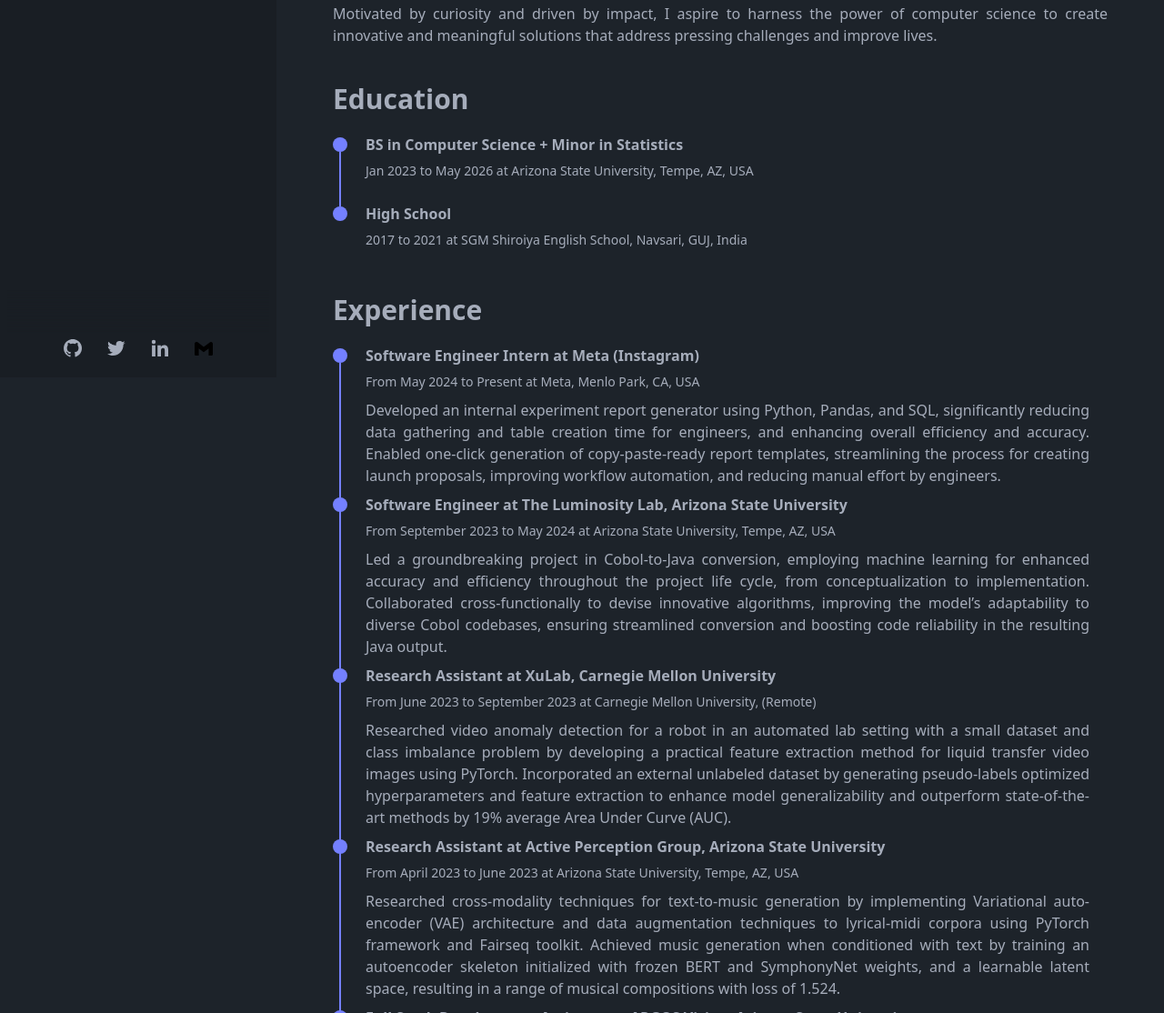
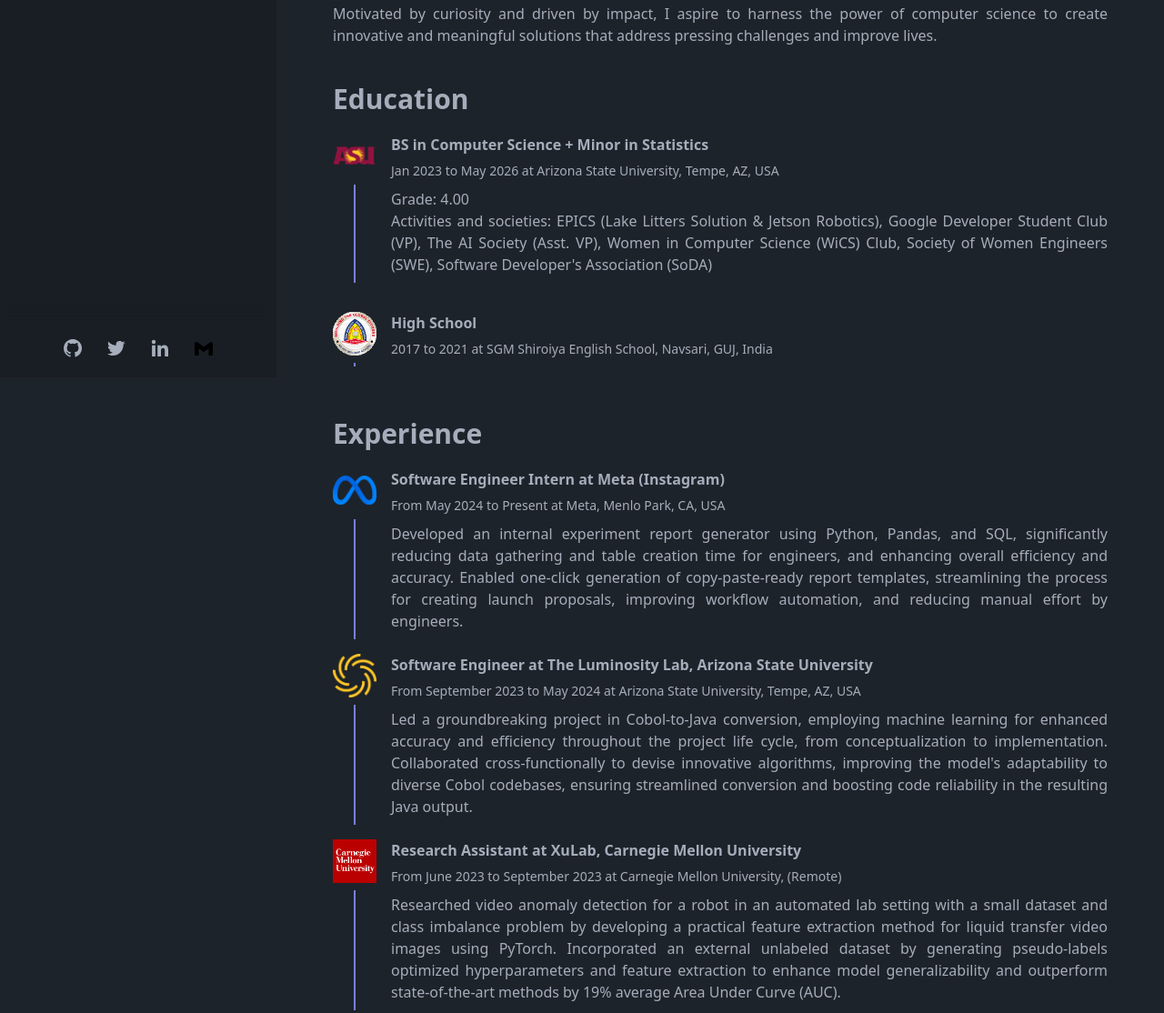
Before and after one commit to shah-zeel/shah-zeel.github.io, an Astro site: page / in a window 1280 px wide. Shown: the part 385-1499 px from the top of the page at 91% size. Built offline with nearby package versions, Linux system fonts and the light colour scheme; Astro itself is replaced by a stand-in of ours.

Commit message:
Enhance TimeLine component with logo support and update index page to include logos for educational and work experiences.

```diff
--- a/src/components/cv/TimeLine.astro
+++ b/src/components/cv/TimeLine.astro
@@ -1,13 +1,26 @@
 ---
-const { title, subtitle } = Astro.props;
+const { title, subtitle, logo } = Astro.props;
 ---
 
-<div class="flex">
-  <div class="education__time">
-    <span class="w-4 h-4 bg-primary block rounded-full mt-1"></span>
-    <span class="education__line bg-primary block h-full w-[2px] translate-x-[7px]"></span>
+<div class="grid grid-cols-[auto_1fr] gap-x-4 pb-4">
+  <div class="flex flex-col items-center">
+    <div class="h-12 w-12 flex items-center justify-center mb-2">
+      {
+        logo ? (
+          <img
+            src={logo}
+            alt="Logo"
+            class="max-h-full max-w-full object-contain"
+          />
+        ) : (
+          <span class="w-4 h-4 bg-primary block rounded-full" />
+        )
+      }
+    </div>
+    <div class="flex-grow w-[2px] bg-primary"></div>
   </div>
-  <div class="experience__data bd-grid px-5">
+
+  <div>
     <h3 class="font-semibold mb-1">{title}</h3>
     <span class="font-light text-sm">{subtitle}</span>
     <p class="my-2 text-justify">
--- a/src/pages/index.astro
+++ b/src/pages/index.astro
@@ -8,7 +8,7 @@ import createSlug from "../lib/createSlug";
 import TimeLineElement from "../components/cv/TimeLine.astro";
 
 const posts = (await getCollection("blog")).sort(
-  (a, b) => b.data.pubDate.valueOf() - a.data.pubDate.valueOf(),
+  (a, b) => b.data.pubDate.valueOf() - a.data.pubDate.valueOf()
 );
 
 const last_posts = posts.slice(0, 3);
@@ -76,10 +76,17 @@ const last_posts = posts.slice(0, 3);
     <TimeLineElement
       title="BS in Computer Science + Minor in Statistics"
       subtitle="Jan 2023 to May 2026 at Arizona State University, Tempe, AZ, USA"
-    />
+      logo="/logos/asu.png"
+    >
+      Grade: 4.00 <br /> Activities and societies: EPICS (Lake Litters Solution &
+      Jetson Robotics), Google Developer Student Club (VP), The AI Society (Asst.
+      VP), Women in Computer Science (WiCS) Club, Society of Women Engineers (SWE),
+      Software Developer's Association (SoDA)
+    </TimeLineElement>
     <TimeLineElement
       title="High School"
       subtitle="2017 to 2021 at SGM Shiroiya English School, Navsari, GUJ, India"
+      logo="/logos/sgm.gif"
     />
   </div>
 
@@ -91,6 +98,7 @@ const last_posts = posts.slice(0, 3);
     <TimeLineElement
       title="Software Engineer Intern at Meta (Instagram)"
       subtitle="From May 2024 to Present at Meta, Menlo Park, CA, USA"
+      logo="/logos/meta.png"
     >
       Developed an internal experiment report generator using Python, Pandas,
       and SQL, significantly reducing data gathering and table creation time for
@@ -103,11 +111,12 @@ const last_posts = posts.slice(0, 3);
     <TimeLineElement
       title="Software Engineer at The Luminosity Lab, Arizona State University"
       subtitle="From September 2023 to May 2024 at Arizona State University, Tempe, AZ, USA"
+      logo="/logos/lumo.png"
     >
       Led a groundbreaking project in Cobol-to-Java conversion, employing
       machine learning for enhanced accuracy and efficiency throughout the
       project life cycle, from conceptualization to implementation. Collaborated
-      cross-functionally to devise innovative algorithms, improving the model’s
+      cross-functionally to devise innovative algorithms, improving the model's
       adaptability to diverse Cobol codebases, ensuring streamlined conversion
       and boosting code reliability in the resulting Java output.
     </TimeLineElement>
@@ -115,6 +124,7 @@ const last_posts = posts.slice(0, 3);
     <TimeLineElement
       title="Research Assistant at XuLab, Carnegie Mellon University"
       subtitle="From June 2023 to September 2023 at Carnegie Mellon University, (Remote)"
+      logo="/logos/cmu.png"
     >
       Researched video anomaly detection for a robot in an automated lab setting
       with a small dataset and class imbalance problem by developing a practical
@@ -128,6 +138,7 @@ const last_posts = posts.slice(0, 3);
     <TimeLineElement
       title="Research Assistant at Active Perception Group, Arizona State University"
       subtitle="From April 2023 to June 2023 at Arizona State University, Tempe, AZ, USA"
+      logo="/logos/asu-apg.png"
     >
       Researched cross-modality techniques for text-to-music generation by
       implementing Variational auto-encoder (VAE) architecture and data
@@ -141,6 +152,7 @@ const last_posts = posts.slice(0, 3);
     <TimeLineElement
       title="Full Stack Development Assistant at ARGOS Vision, Arizona State University"
       subtitle="From February 2023 to April 2023 at Arizona State University, Tempe, AZ, USA"
+      logo="/logos/argos-vision-2.png"
     >
       Developed a web application to display real-time surveillance camera
       footage while detecting and plotting points for people and cars by
@@ -357,7 +369,7 @@ const last_posts = posts.slice(0, 3);
   <div>
     <HorizontalCard
       title="WasteNot"
-        img="/project-1.png"
+      img="/projects/project-1.png"
       desc="an expiry date tracker"
       url="https://devpost.com/software/wastenot-hpx648"
       badge="Full-Stack"
@@ -365,14 +377,14 @@ const last_posts = posts.slice(0, 3);
     <div class="divider my-0"></div>
     <HorizontalCard
       title="Fundriser"
-        img="/project-2.png"
+      img="/projects/project-2.png"
       desc="web3 crowdfunding"
       url="https://devpost.com/software/fundriser"
     />
     <div class="divider my-0"></div>
     <HorizontalCard
       title="Book Master"
-        img="/project-3.png"
+      img="/projects/project-3.png"
       desc="a book recommendation system"
       url="https://github.com/shah-zeel/book-master"
       badge="Full-satck"
```
Also changed, not shown: public/logos/argos-vision-2.png (added), public/logos/argos-vision.jpeg (added), public/logos/asu-apg.png (added), public/logos/asu.png (added), public/logos/cmu.png (added), public/logos/lumo.png (added), public/logos/meta.png (added), public/logos/sgm.gif (added). Lines whose indentation alone changed are shown as unchanged.
